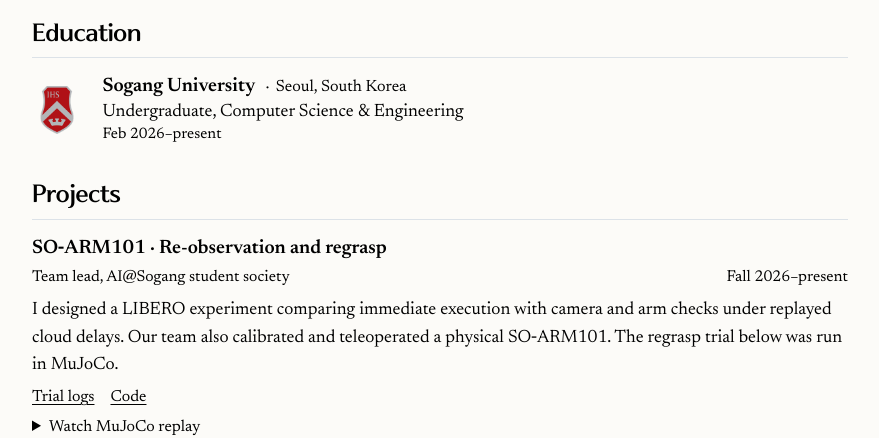
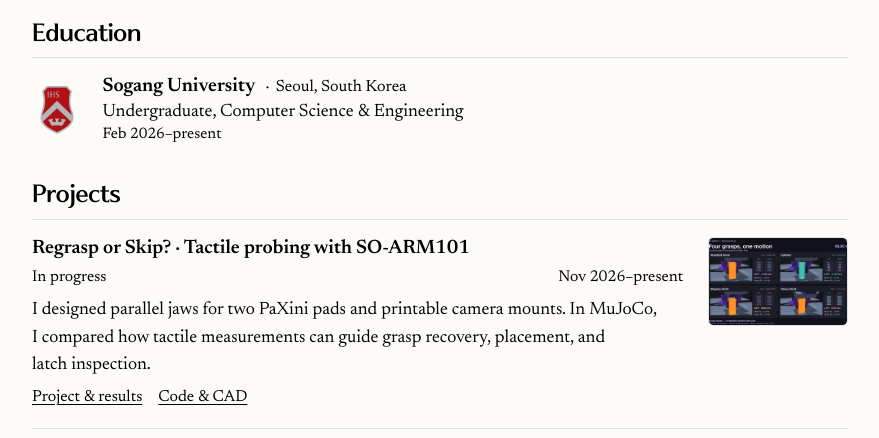
Before and after one commit to jhyeong687/jhyeong687.github.io, a plain HTML site: page index.html in a window 1280 px wide. Shown: the part 365-803 px from the top of the page, without its empty margins (200-1079 px from the left). Drawn offline with Linux system fonts and the light colour scheme.

Commit message:
Feature the tactile grasp project on the portfolio and CV

```diff
--- a/index.html
+++ b/index.html
@@ -25,7 +25,7 @@
         <p class="affiliation">First-year undergraduate, Computer Science &amp; Engineering · Sogang University</p>
         <p class="bio">I’m interested in all kinds of robots. Right now, I’m especially curious about how robots use vision and touch to tell whether they’ve grasped an object securely and decide what to do next.</p>
         <ul class="profile-links" aria-label="Profile links">
-          <li><a href="Lee_Jin_Hyeong_Academic_CV.pdf?v=4"><span class="document-icon" aria-hidden="true"></span>CV <span class="format">(PDF)</span></a></li>
+          <li><a href="Lee_Jin_Hyeong_Academic_CV.pdf?v=5"><span class="document-icon" aria-hidden="true"></span>CV <span class="format">(PDF)</span></a></li>
           <li><a href="https://github.com/jhyeong687"><img class="link-icon" src="assets/github.png" width="16" height="16" alt="">GitHub</a></li>
         </ul>
       </header>
@@ -46,24 +46,17 @@
       <section id="research" aria-labelledby="research-title">
         <h2 id="research-title">Projects</h2>
 
-        <article class="entry" aria-labelledby="regrasp-title">
-          <h3 id="regrasp-title">SO‑ARM101 · Re-observation and regrasp</h3>
-          <p class="entry-meta">Team lead, AI@Sogang student society <span>Fall 2026–present</span></p>
-          <p>I designed a LIBERO experiment comparing immediate execution with camera and arm checks under replayed cloud delays. Our team also calibrated and teleoperated a physical SO‑ARM101. The regrasp trial below was run in MuJoCo.</p>
-          <ul class="entry-links">
-            <li><a href="https://jhyeong687.github.io/so101-observatory/">Trial logs</a></li>
-            <li><a href="https://github.com/jhyeong687/so101-observatory">Code</a></li>
-          </ul>
-          <details class="replay">
-            <summary>Watch MuJoCo replay</summary>
-            <figure>
-              <video width="960" height="204" controls playsinline preload="none" poster="assets/regrasp.webp" aria-label="Silent replay of a simulated regrasp trial" aria-describedby="replay-caption">
-                <source src="assets/regrasp.mp4" type="video/mp4">
-                <a href="assets/regrasp.mp4">Open the regrasp replay</a>
-              </video>
-              <figcaption id="replay-caption">Wrist, belly, and top camera views. Waiting time is condensed.</figcaption>
-            </figure>
-          </details>
+        <article class="entry has-image" aria-labelledby="regrasp-title">
+          <div>
+            <h3 id="regrasp-title">Regrasp or Skip? · Tactile probing with SO-ARM101</h3>
+            <p class="entry-meta">In progress <span>Nov 2026–present</span></p>
+            <p>I designed parallel jaws for two PaXini pads and printable camera mounts. In MuJoCo, I compared how tactile measurements can guide grasp recovery, placement, and latch inspection.</p>
+            <ul class="entry-links">
+              <li><a href="https://jhyeong687.github.io/tactile-grasp-agent/">Project &amp; results</a></li>
+              <li><a href="https://github.com/jhyeong687/tactile-grasp-agent">Code &amp; CAD</a></li>
+            </ul>
+          </div>
+          <img class="thumbnail" src="assets/tactile-grasp.webp" width="768" height="432" loading="lazy" alt="Simulated SO-ARM101 grasp comparison with synchronized PaXini force maps">
         </article>
 
         <article class="entry has-image" aria-labelledby="vtla-title">
```
Also changed, not shown: assets/tactile-grasp.webp (added), 1 other file.
